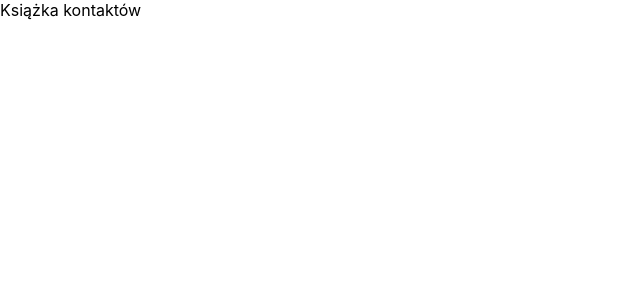
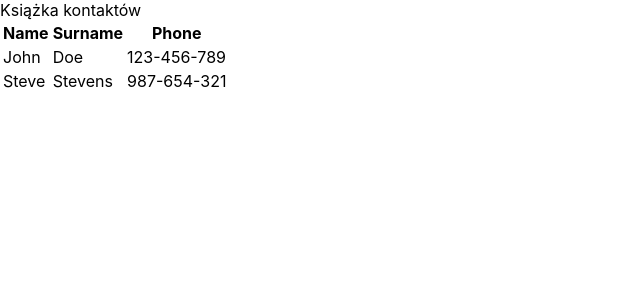
Before and after one commit to magdalenaromala/react-exercises, a React (Create React App) app in the folder app/: page / in a window 1280 px wide. Shown: the top 300 px of the page, without its empty margins (0-640 px from the left). Built offline with nearby package versions, Linux system fonts and the light colour scheme.

Commit message:
add contacts in column

```diff
--- a/app/src/App.js
+++ b/app/src/App.js
@@ -2,7 +2,7 @@ import React, {Component} from "react"
 import "./App.css";
 
 class App extends Component{
-  state={people:[
+  state={contacts:[
     {
       id: 1,
       name: 'John',
@@ -22,7 +22,30 @@ class App extends Component{
   };
   render(){
     return(
+      <div>
       <div>Książka kontaktów</div>
+     <table>
+       <thead>
+         <tr>
+           <th>Name</th>
+           <th>Surname</th>
+           <th>Phone</th>
+         </tr>
+       </thead>
+       <tbody>{this.state.contacts.map(contact => (
+
+          <tr key={contact.id}>
+
+           <td>{contact.name}</td>
+           <td>{contact.surname}</td>
+           <td>{contact.phone}</td>
+         </tr>
+        ))}
+
+
+       </tbody>
+     </table>
+      </div>
     )
   }
 }
```
